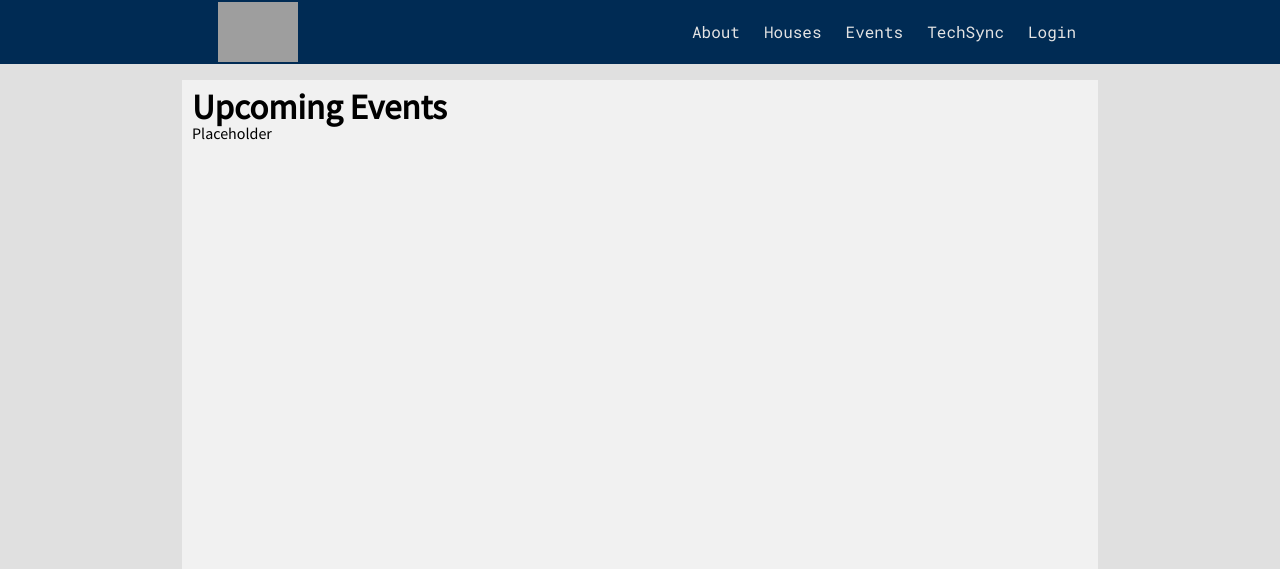
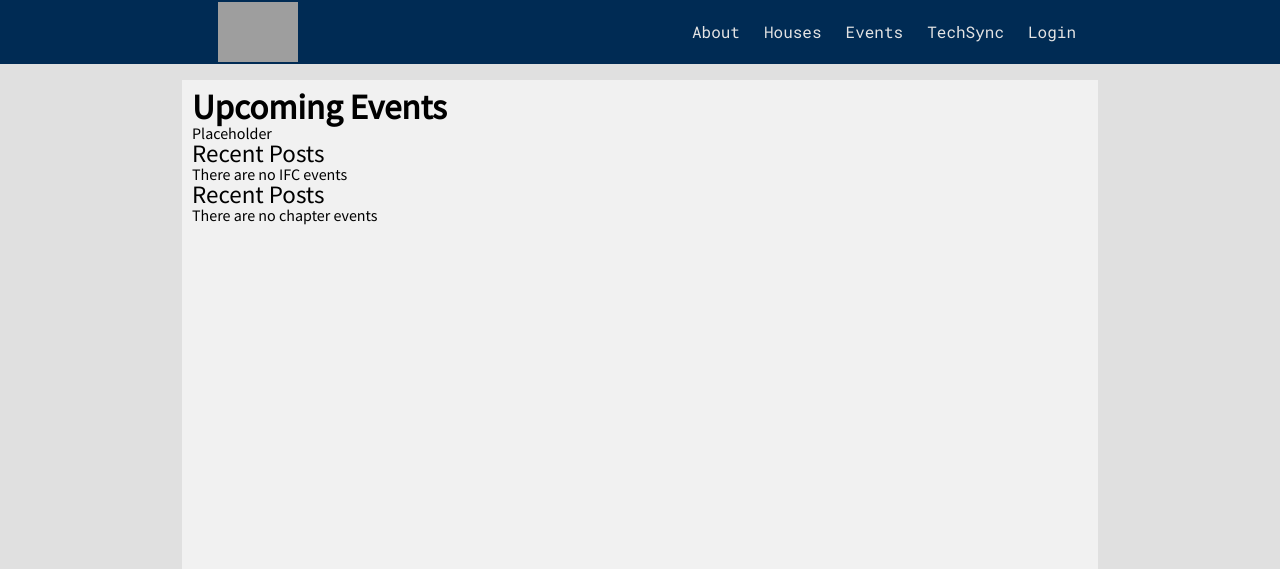
Before and after one commit to WPI-IFC/ifc-website, a Django app: page /events/ in a window 1280 px wide. Shown: the top 569 px of the page. Run offline with Django 3.2, Linux system fonts and the light colour scheme; parts of the project's set-up code (start-up, migrations or seed data) failed here and were passed over; grey boxes are pictures that could not be loaded.

Commit message:
Events - landing page templating and switching over to 'chapter' wordage

```diff
--- a/events/templates/events_overview.html
+++ b/events/templates/events_overview.html
@@ -15,6 +15,42 @@
             <div class="calendar-container">
                 Placeholder
             </div>
+			<ul class="event-columns">
+				<li>
+				<div class="dynamic-content officer-events">
+				<h2>Recent Posts</h2>
+					<ul class="posts">
+						{% if posts|length > 0 %}
+						{% for post in posts %}
+							<li class="post">
+								<h1><a href="events/officer/{{ event.id }}">{{ event.title }}</a></h1>
+								<h2>{{ event.dtime|date:"M, D d, Y @ h:i" }} - Added By {{ officer_owner }}</h2>
+							</li>
+						{% endfor %}
+						{% else %}
+						<h3>There are no IFC events</h3>
+						{% endif %}
+					</ul>
+				</div>
+				</li>
+				<li>
+				<div class="dynamic-content chapter-events">
+					<h2>Recent Posts</h2>
+						<ul class="posts">
+							{% if posts|length > 0 %}
+							{% for post in posts %}
+								<li class="post">
+									<h1><a href="events/chapter/{{ event.id }}">{{ event.title }}</a></h1>
+									<h2>{{ event.dtime|date:"M, D d, Y @ h:i" }} - Added By {{ event.owner.english_name }}</h2>
+								</li>
+							{% endfor %}
+							{% else %}
+							<h3>There are no chapter events</h3>
+							{% endif %}
+						</ul>
+					</div>
+				</li>
+			</ul>
         </div>
     {% include 'footer.html' %}
 </body>
--- a/events/urls.py
+++ b/events/urls.py
@@ -23,8 +23,8 @@ urlpatterns = [
         name="event-officer-overview"
     ),
     url(
-        regex=r'^houses/(?P<event_id>[\d]+)/$',
-        view=views.house_event_info,
-        name="event-houses-overview"
+        regex=r'^chapter/(?P<event_id>[\d]+)/$',
+        view=views.chapter_event_info,
+        name="event-chapter-overview"
     ),
 ]
--- a/events/views.py
+++ b/events/views.py
@@ -14,7 +14,7 @@ def officer_event_info(request, event_id):
     return render(request, "single_event.html", context)
 
 
-def house_event_info(request, event_id):
+def chapter_event_info(request, event_id):
     context = {"type": "house"}
     event = get_object_or_404(HouseEvent, id=event_id)
     return render(request, "single_event.html", context)
```
